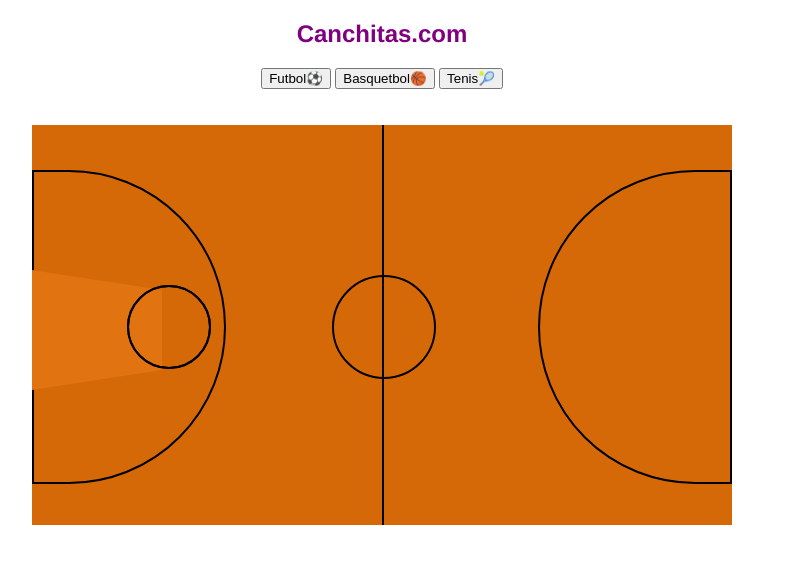
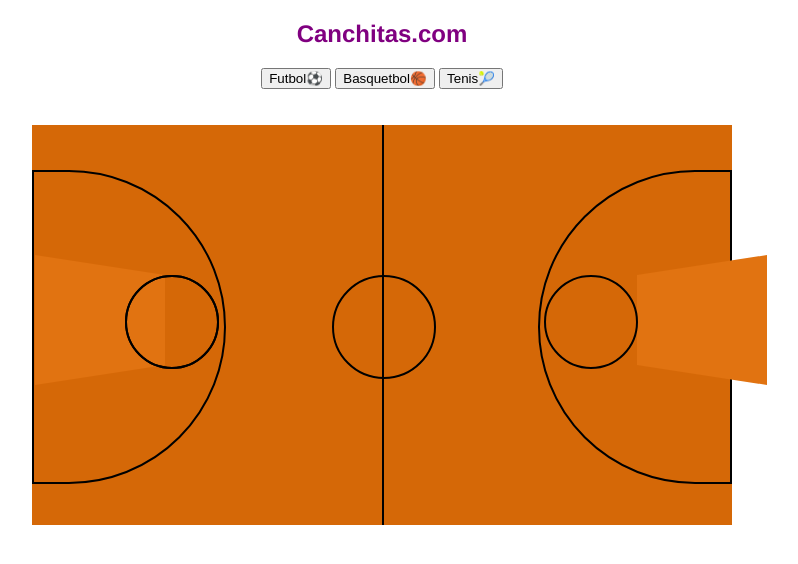
Before and after one commit to marianajane/Canchas-CSS, a plain HTML site: page index.html in a window 1280 px wide. Both pictures are taken after a click on the button "Basquetbol🏀". Shown: the whole page, without its empty margins (258-1056 px from the left). Drawn offline with Linux system fonts and the light colour scheme.

Commit message:
Avance canchas: 100%

```diff
--- a/assets/css/styleBasquet.css
+++ b/assets/css/styleBasquet.css
@@ -16,6 +16,7 @@
     border-radius: 0 160px 160px 0;
     float:left;
 	margin-top: 45px;
+    position: absolute;
 }
 
 #linea2 {
@@ -51,25 +52,49 @@
 }
 
 #trapecio1 {
-    width: 80px;
+    width: 90px;
     height: 0px;
     border-right: 20px solid transparent;
     border-left: 20px solid transparent;
     border-top: 130px solid #E17311;
-    margin-left: 5px;
-    margin-top: 140px;
+    margin-left: 3px;
+    margin-top: 130px;
     position:absolute;
     -webkit-transform: rotate(270deg) skew(0deg);
 }
 
 #circulo1 {
-    width: 80px;
-    height: 80px;
+    width: 90px;
+    height: 90px;
     -moz-border-radius: 50%;
     -webkit-border-radius: 50%;
     border-radius: 50%;
     border: 2px solid black;
-    margin-left: 95px;
-    margin-top: 160px;
+    margin-left: 93px;
+    margin-top: 150px;
     position: absolute;
 }
+
+#trapecio2 {
+    width: 90px;
+    height: 0px;
+    border-right: 20px solid transparent;
+    border-left: 20px solid transparent;
+    border-top: 130px solid #E17311;
+    margin-right: auto;
+    margin-top: 130px;
+    position:absolute; left:895px;
+    -webkit-transform: rotate(90deg) skew(0deg);
+}
+
+#circulo2 {
+    width: 90px;
+    height: 90px;
+    -moz-border-radius: 50%;
+    -webkit-border-radius: 50%;
+    border-radius: 50%;
+    border: 2px solid black;
+    margin-left: 512px;
+    margin-top: 150px;
+    position: absolute;
+}
--- a/index.html
+++ b/index.html
@@ -33,9 +33,10 @@
 			<div id="semicirculoB"></div>
 			<div id="linea2"></div>
 			<div id="mediaCancha2"></div>
+			<div id="semicirculoB2"></div>
 			<div id="circulo1"></div>
 			<div id="trapecio2"></div>
-			<div id="semicirculoB2"></div>
+			<div id="circulo2"></div>
 		</div>
 	</section>
 	<section>
```
